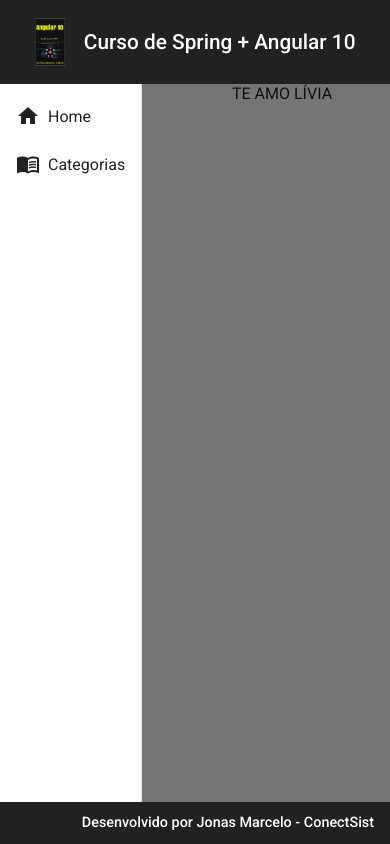
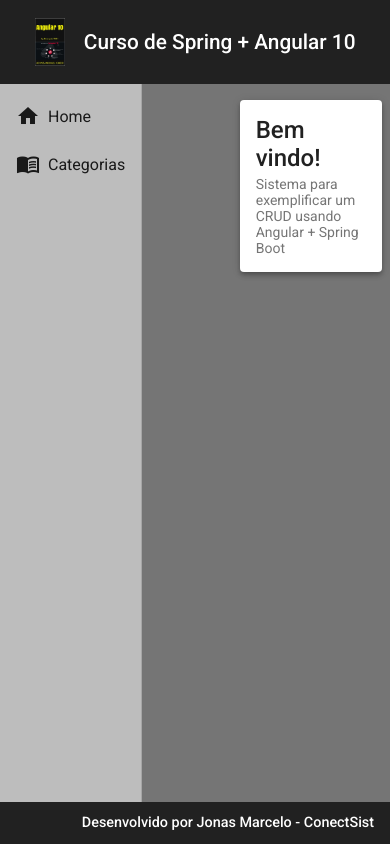
Before and after one commit to jonasmarcelo/cursospringangular-front, an Angular app: page / in a window 390 px wide. Built offline with nearby package versions, Linux system fonts and the light colour scheme.

Commit message:
Criando o componente Home

```diff
--- a/src/app/app-routing.module.ts
+++ b/src/app/app-routing.module.ts
@@ -1,7 +1,13 @@
 import { NgModule } from '@angular/core';
 import { RouterModule, Routes } from '@angular/router';
+import { HomeComponent } from './components/views/home/home.component';
 
-const routes: Routes = [];
+const routes: Routes = [
+  {
+    path: '',
+    component: HomeComponent
+  }
+];
 
 @NgModule({
   imports: [RouterModule.forRoot(routes)],
--- a/src/app/components/template/nav/nav.component.css
+++ b/src/app/components/template/nav/nav.component.css
@@ -7,6 +7,10 @@ mat-sidenav-container{
     width: 100%;
 }
 
+mat-sidenav{
+    background-color: #BDBDBD;
+}
+
 i{
     padding-right: .5rem;
 }
--- a/src/app/components/template/nav/nav.component.html
+++ b/src/app/components/template/nav/nav.component.html
@@ -2,7 +2,7 @@
 
     <mat-sidenav mode="side" opened>
         <mat-nav-list>
-            <a mat-list-item>
+            <a routerLink="" mat-list-item>
                 <i class="material-icons">home</i>Home
             </a>
             <a mat-list-item>
@@ -12,7 +12,7 @@
     </mat-sidenav>
 
     <mat-sidenav-content>
-        TE AMO LÍVIA
+        <router-outlet></router-outlet>
     </mat-sidenav-content>
 
 </mat-sidenav-container>
--- /dev/null
+++ b/src/app/components/views/home/home.component.css
@@ -0,0 +1,18 @@
+.home{
+    width: 95%;
+    margin: 1rem auto;
+}
+
+/* Quando a tela for menor que 760px */
+@media(max-width: 770px){
+    .home{
+        width: 90%;
+    }
+}
+
+/* Quando a tela for menor que 450px */
+@media(max-width: 450px){
+    .home{
+        width: 70%;
+    }
+}
--- /dev/null
+++ b/src/app/components/views/home/home.component.html
@@ -0,0 +1,4 @@
+<mat-card class="home mat-elevation-z4">
+    <mat-card-title class="title">Bem vindo!</mat-card-title>
+    <mat-card-subtitle class="subtitle">Sistema para exemplificar um CRUD usando Angular + Spring Boot</mat-card-subtitle>
+</mat-card>
--- /dev/null
+++ b/src/app/components/views/home/home.component.ts
@@ -0,0 +1,15 @@
+import { Component, OnInit } from '@angular/core';
+
+@Component({
+  selector: 'app-home',
+  templateUrl: './home.component.html',
+  styleUrls: ['./home.component.css']
+})
+export class HomeComponent implements OnInit {
+
+  constructor() { }
+
+  ngOnInit(): void {
+  }
+
+}
```
Also changed, not shown: src/app/app.module.ts (+6 -2 lines).
